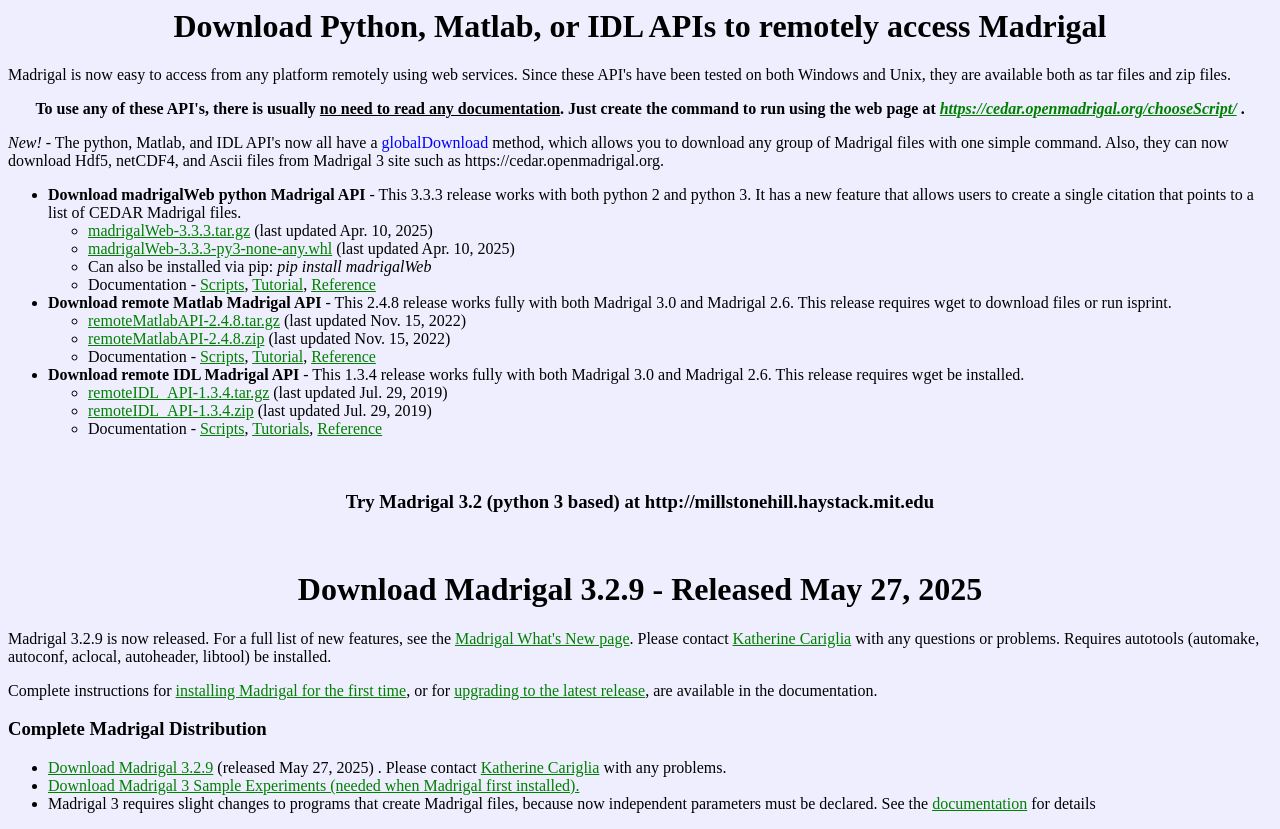
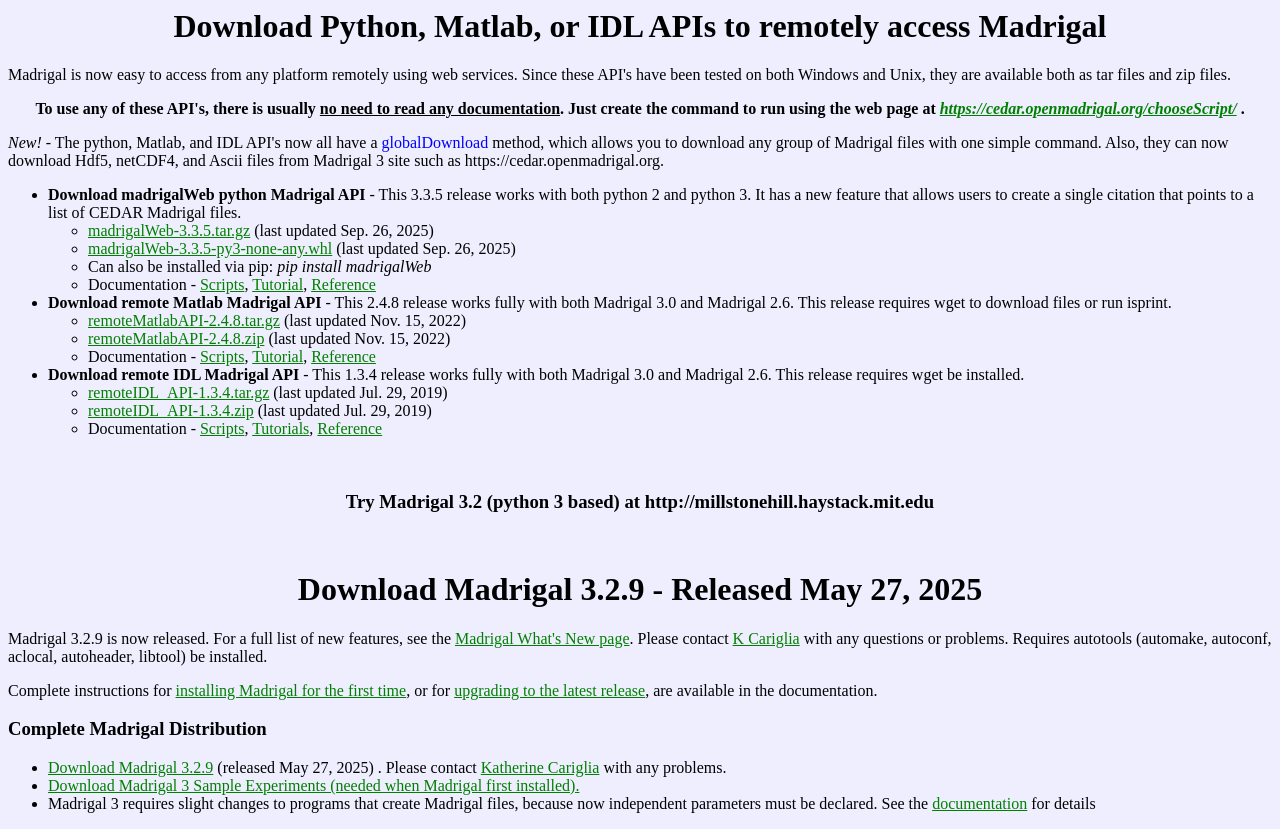
Before and after one commit to kcariglia/openmadrigal_sql, a Django app: template madroot/source/madpy/djangoMad/apps/cedar/templates/madDownload.html in a window 1280 px wide. Run offline with Django 3.2, Linux system fonts and the light colour scheme; the template is opened without the code that fills it, so the values that code supplies are empty.

Commit message:
madrigalweb 3.3.5

```diff
--- a/madroot/source/madpy/djangoMad/apps/cedar/templates/madDownload.html
+++ b/madroot/source/madpy/djangoMad/apps/cedar/templates/madDownload.html
@@ -28,10 +28,10 @@
 <p align="center"><strong>To use any of these API's, there is usually <u>no need to read any documentation</u>. Just create the command to run using the web page at <em><a href="https://cedar.openmadrigal.org/chooseScript/">https://cedar.openmadrigal.org/chooseScript/</a></em> .</strong></p>
 <p><em>New!</em> - The python, Matlab, and IDL API's now all have a <span class="style1">globalDownload</span> method, which allows you to download any group of Madrigal files with one simple command. Also, they can now download Hdf5, netCDF4, and Ascii files from Madrigal 3 site such as https://cedar.openmadrigal.org.</p>
 <ul>
-   <li><b>Download madrigalWeb python Madrigal API</b> - This 3.3.3 release works with both python 2 and python 3.  It has a new feature that allows users to create a single citation that points to a list of CEDAR Madrigal files.
+   <li><b>Download madrigalWeb python Madrigal API</b> - This 3.3.5 release works with both python 2 and python 3.  It has a new feature that allows users to create a single citation that points to a list of CEDAR Madrigal files.
      <ul>
-      <li><a href="/static/distributionFiles/madrigalWeb-3.3.4.tar.gz">madrigalWeb-3.3.3.tar.gz</a> (last updated Apr. 10, 2025)</li>
-      <li><a href="/static/distributionFiles/madrigalWeb-3.3.4-py3-none-any.whl">madrigalWeb-3.3.3-py3-none-any.whl</a> (last updated Apr. 10, 2025) </li>
+      <li><a href="/static/distributionFiles/madrigalWeb-3.3.5.tar.gz">madrigalWeb-3.3.5.tar.gz</a> (last updated Sep. 26, 2025)</li>
+      <li><a href="/static/distributionFiles/madrigalWeb-3.3.5-py3-none-any.whl">madrigalWeb-3.3.5-py3-none-any.whl</a> (last updated Sep. 26, 2025) </li>
       <li>Can also be installed via pip: <em>pip install madrigalWeb</em></li>
       <li>Documentation -  <a href="https://cedar.openmadrigal.org/docs/name/rt_python.html" target="_self">Scripts</a>, <a href="https://cedar.openmadrigal.org/docs/name/rt_python.html" target="_self">Tutorial</a>, <a href="http://cedar.openmadrigal.org/docs/name/rr_python.html" target="_self">Reference</a></li>
      </ul>
@@ -64,7 +64,7 @@
 Madrigal 3.2.9 is now released.
 For a full list of new features,
 see the <a href="https://cedar.openmadrigal.org/docs/name/whatsNew.html"> Madrigal What's New page</a>.  Please contact
-<a href="mailto:cariglia@mit.edu">Katherine Cariglia</a> with any questions or problems. Requires autotools (automake,
+<a href="mailto:cariglia@mit.edu">K Cariglia</a> with any questions or problems. Requires autotools (automake,
 autoconf, aclocal, autoheader, libtool) be installed.
 <p></p>
 
```
